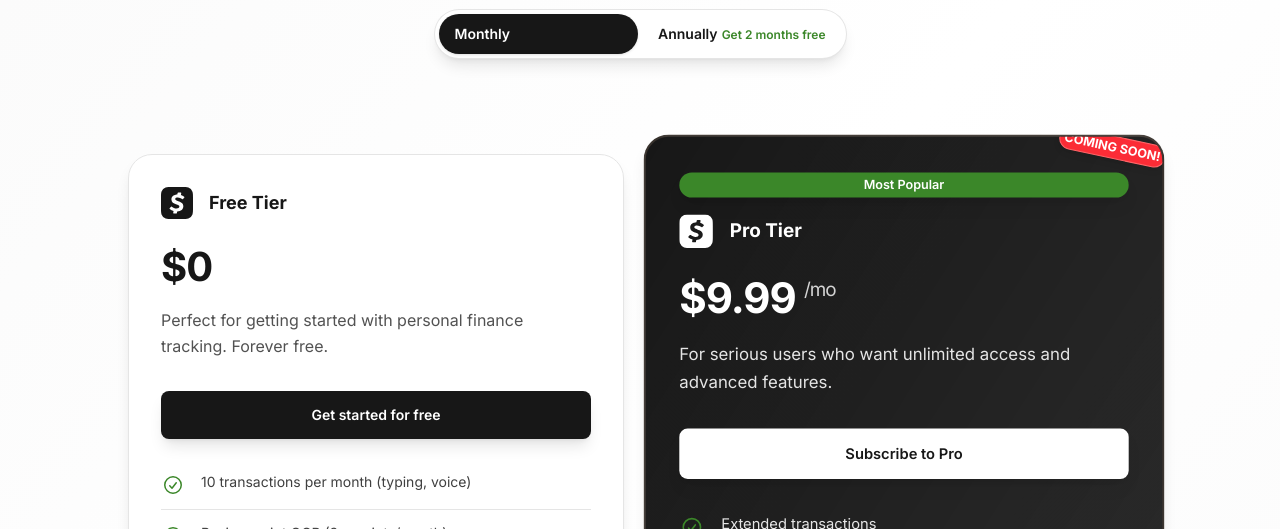
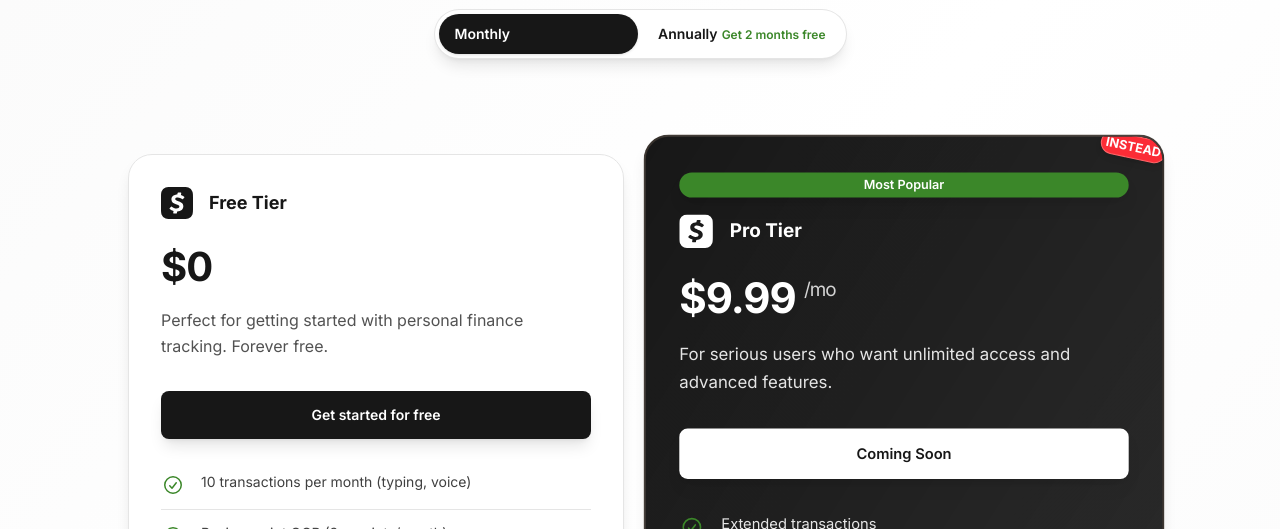
Before and after one commit to coindmind-ai/coinmind-landing, a Next.js app: page / in a window 1280 px wide. Shown: the part 6180-6709 px from the top of the page. Built offline with nearby package versions, Linux system fonts and the light colour scheme.

Commit message:
Update Pricing component to change the Pro tier button label to "Coming Soon" and modify the corner label from "COMING SOON!" to "INSTEAD", improving clarity and consistency in messaging.

```diff
--- a/src/components/Pricing.tsx
+++ b/src/components/Pricing.tsx
@@ -37,7 +37,7 @@ const plans = [
     description:
       'For serious users who want unlimited access and advanced features.',
     button: {
-      label: 'Subscribe to Pro',
+      label: 'Coming Soon',
       href: 'https://www.coinmind-ai.com/auth/signup',
     },
     features: [
@@ -125,7 +125,7 @@ function Plan({
       {featured && (
         <div className="absolute -top-1 -right-1">
           <span className="inline-flex items-center px-1 py-0.5 rounded-full text-xs font-bold bg-red-500 text-white shadow-md border border-red-400 transform rotate-12">
-            COMING SOON!
+            INSTEAD
           </span>
         </div>
       )}
```
